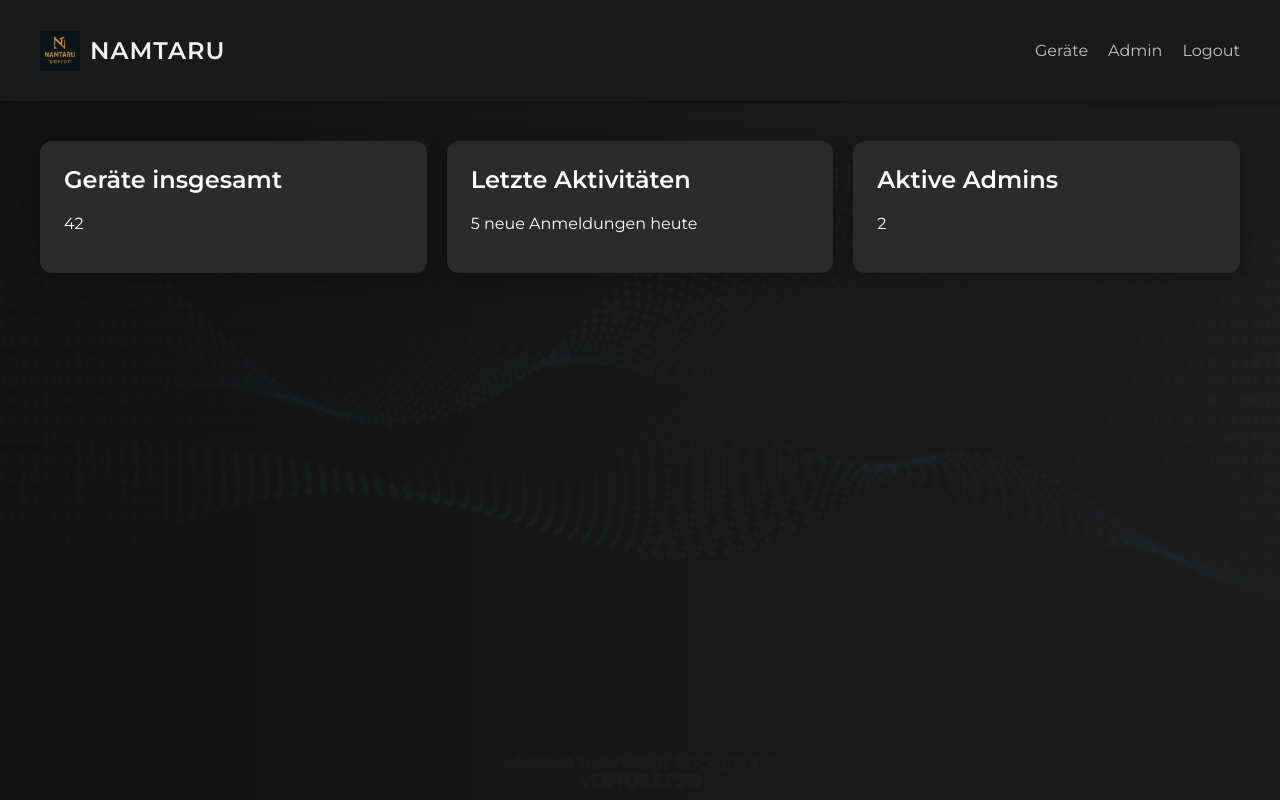
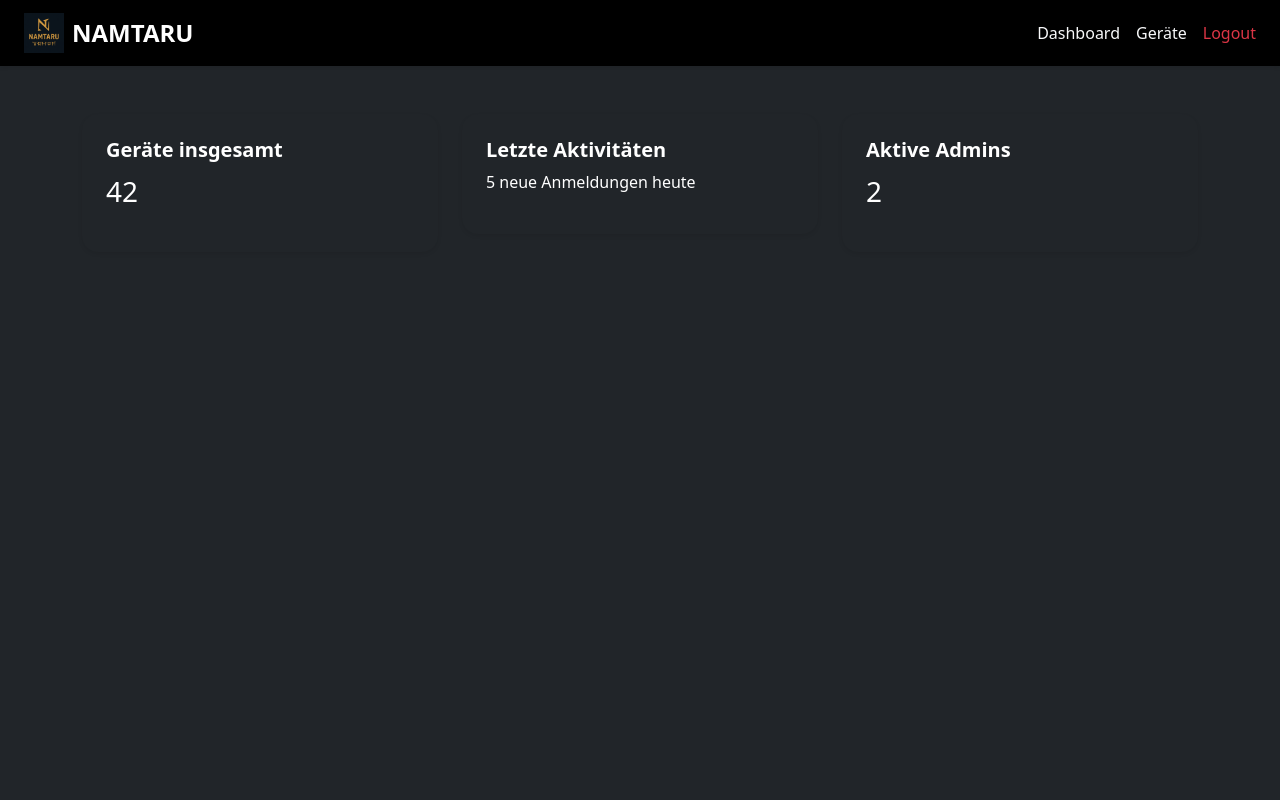
Before and after one commit to StefaMi/namtaru-mdm, a Flask app: page / in a window 1280 px wide. Run offline with Flask 3, Linux system fonts and the light colour scheme; the visitor is signed in with stand-in values (Sample User, id 1); parts of the project's set-up code (start-up, migrations or seed data) failed here and were passed over.

Commit message:
URL Weiterleitung an Device, Dashboard...

```diff
--- a/templates/base.html
+++ b/templates/base.html
@@ -5,20 +5,26 @@
     <title>{% block title %}Namtaru MDM{% endblock %}</title>
     <link href="https://cdn.jsdelivr.net/npm/bootstrap@5.3.0/dist/css/bootstrap.min.css" rel="stylesheet">
 </head>
-<body class="bg-light">
+<body class="bg-dark text-light">
 
-    <!-- 🔰 Branding-Leiste -->
-    <nav class="navbar navbar-light bg-white border-bottom shadow-sm">
-        <div class="container-fluid ps-4">
-            <a class="navbar-brand d-flex align-items-center" href="#">
-                <img src="{{ url_for('static', filename='img/namtaru-logo.png') }}" alt="Namtaru Logo" width="50" height="50" class="me-2">
-                <span class="fw-bold fs-4 text-dark">NAMTARU</span>
-            </a>
+    <!-- 🔰 Branding & Navigation -->
+    <nav class="navbar navbar-expand-lg navbar-dark bg-black shadow-sm px-4">
+        <a class="navbar-brand d-flex align-items-center" href="/">
+            <img src="{{ url_for('static', filename='img/namtaru-logo.png') }}" alt="Logo" width="40" class="me-2">
+            <span class="fw-bold fs-4">NAMTARU</span>
+        </a>
+        <div class="ms-auto d-flex gap-3">
+            <a class="nav-link text-light" href="{{ url_for('home') }}">Dashboard</a>
+            <a class="nav-link text-light" href="{{ url_for('devices') }}">Geräte</a>
+            {% if session.get('role') == 'admin' %}
+                <a class="nav-link text-light" href="{{ url_for('admin_panel') }}">Admin</a>
+            {% endif %}
+            <a class="nav-link text-danger" href="{{ url_for('logout') }}">Logout</a>
         </div>
     </nav>
 
-    <!-- 📦 Inhalt -->
-    <div class="container mt-5">
+    <!-- 📦 Seiteninhalt -->
+    <div class="container py-5">
         {% block content %}{% endblock %}
     </div>
 
--- a/templates/home.html
+++ b/templates/home.html
@@ -1,111 +1,26 @@
-<!DOCTYPE html>
-<html lang="en">
-<head>
-  <meta charset="UTF-8" />
-  <meta name="viewport" content="width=device-width, initial-scale=1.0" />
-  <title>Namtaru | Dashboard</title>
-  <link href="https://fonts.googleapis.com/css2?family=Montserrat:400,600&display=swap" rel="stylesheet">
-  <style>
-    body {
-      margin: 0;
-      font-family: 'Montserrat', sans-serif;
-      background: linear-gradient(to right, #141414, #1f1f1f);
-      color: #fff;
-      height: 100vh;
-      overflow: hidden;
-    }
-    body::before {
-      content: "";
-      position: absolute;
-      inset: 0;
-      background: url("{{ url_for('static', filename='img/binary-wave-dark.png') }}") no-repeat center center / cover;
-      opacity: 0.05;
-      z-index: 0;
-      pointer-events: none;
-    }
-    header {
-      background: #1c1c1c;
-      padding: 20px 40px;
-      display: flex;
-      align-items: center;
-      justify-content: space-between;
-      box-shadow: 0 2px 5px rgba(0,0,0,0.3);
-    }
-    header .branding {
-      display: flex;
-      align-items: center;
-      gap: 10px;
-    }
-    header img {
-      height: 40px;
-    }
-    header h1 {
-      font-size: 1.5rem;
-      letter-spacing: 1px;
-      color: #fff;
-    }
-    nav {
-      display: flex;
-      gap: 20px;
-    }
-    nav a {
-      color: #ccc;
-      text-decoration: none;
-      font-weight: 500;
-      transition: color 0.3s;
-    }
-    nav a:hover {
-      color: #fff;
-    }
-    main {
-      padding: 40px;
-      position: relative;
-      z-index: 1;
-    }
-    .card {
-      background: #2b2b2b;
-      border-radius: 12px;
-      padding: 24px;
-      box-shadow: 0 4px 20px rgba(0,0,0,0.3);
-      margin-bottom: 20px;
-    }
-    .card h2 {
-      margin-top: 0;
-    }
-    .grid {
-      display: grid;
-      grid-template-columns: repeat(auto-fit, minmax(250px, 1fr));
-      gap: 20px;
-    }
-  </style>
-</head>
-<body>
-  <header>
-    <div class="branding">
-      <img src="{{ url_for('static', filename='img/namtaru-logo.png') }}" alt="Logo">
-      <h1>NAMTARU</h1>
+{% extends 'base.html' %}
+
+{% block title %}Dashboard – Namtaru{% endblock %}
+
+{% block content %}
+<div class="row g-4">
+  <div class="col-md-4">
+    <div class="card bg-dark text-white shadow-sm p-4 rounded-4 border-0">
+      <h5 class="fw-bold">Geräte insgesamt</h5>
+      <p class="fs-3">42</p>
     </div>
-    <nav>
-      <a href="/devices">Geräte</a>
-      <a href="/admin">Admin</a>
-      <a href="/logout">Logout</a>
-    </nav>
-  </header>
-  <main>
-    <div class="grid">
-      <div class="card">
-        <h2>Geräte insgesamt</h2>
-        <p>42</p>
-      </div>
-      <div class="card">
-        <h2>Letzte Aktivitäten</h2>
-        <p>5 neue Anmeldungen heute</p>
-      </div>
-      <div class="card">
-        <h2>Aktive Admins</h2>
-        <p>2</p>
-      </div>
+  </div>
+  <div class="col-md-4">
+    <div class="card bg-dark text-white shadow-sm p-4 rounded-4 border-0">
+      <h5 class="fw-bold">Letzte Aktivitäten</h5>
+      <p class="fs-6">5 neue Anmeldungen heute</p>
     </div>
-  </main>
-</body>
-</html>
+  </div>
+  <div class="col-md-4">
+    <div class="card bg-dark text-white shadow-sm p-4 rounded-4 border-0">
+      <h5 class="fw-bold">Aktive Admins</h5>
+      <p class="fs-3">2</p>
+    </div>
+  </div>
+</div>
+{% endblock %}
```
